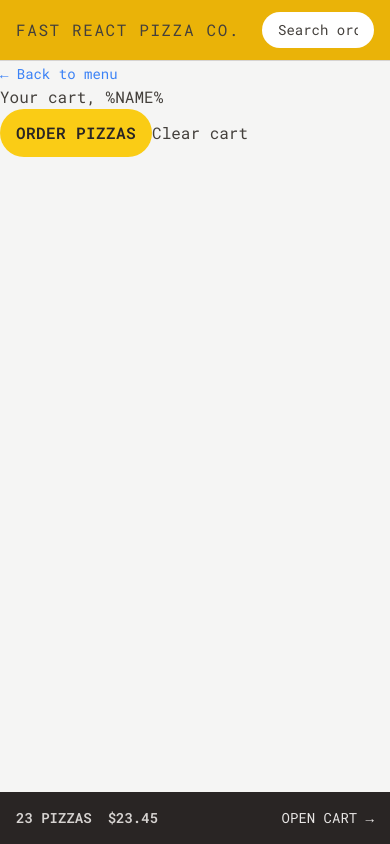
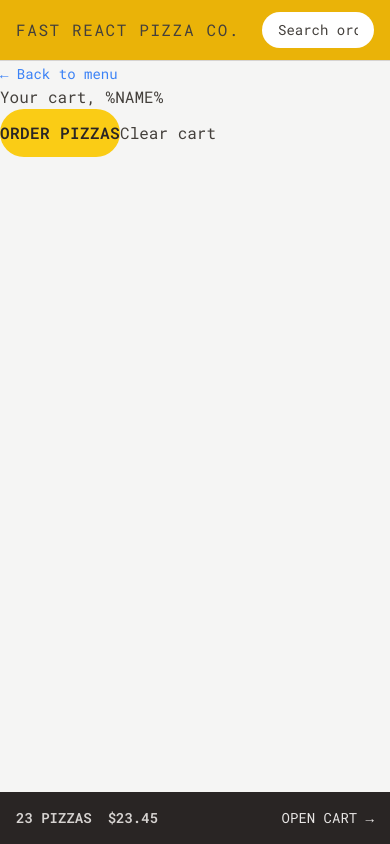
Before and after one commit to muyiwadosunmu/fast-react-pizza, a React (Vite) app: page /cart in a window 390 px wide. Built offline with nearby package versions, Linux system fonts and the light colour scheme.

Commit message:
Styling the menu

```diff
--- a/src/features/cart/Cart.jsx
+++ b/src/features/cart/Cart.jsx
@@ -37,7 +37,7 @@
       <h2>Your cart, %NAME%</h2>
 
       <div>
-        <Button to="/order/new">Order pizzas</Button>
+        <Button type="primary" to="/order/new">Order pizzas</Button>
         <button>Clear cart</button>
       </div>
     </div>
--- a/src/features/menu/Menu.jsx
+++ b/src/features/menu/Menu.jsx
@@ -5,7 +5,7 @@
   const menu = useLoaderData();
   console.log(menu);
   return (
-    <ul>
+    <ul className="divide-y divide-stone-300 px-2 ">
       {menu.map((pizza) => (
         <MenuItem pizza={pizza} key={pizza.id} />
       ))}
--- a/src/features/menu/MenuItem.jsx
+++ b/src/features/menu/MenuItem.jsx
@@ -1,16 +1,31 @@
+import Button from "../../ui/Button";
+/* eslint-disable react/prop-types */
 import { formatCurrency } from "../../utils/helpers";
 
 function MenuItem({ pizza }) {
   const { id, name, unitPrice, ingredients, soldOut, imageUrl } = pizza;
 
   return (
-    <li>
-      <img src={imageUrl} alt={name} />
-      <div>
-        <p>{name}</p>
-        <p>{ingredients.join(", ")}</p>
-        <div>
-          {!soldOut ? <p>{formatCurrency(unitPrice)}</p> : <p>Sold out</p>}
+    <li className="flex gap-4 py-2">
+      <img
+        className={`h-24 ${soldOut ? "opacity-70 grayscale" : ""}`}
+        src={imageUrl}
+        alt={name}
+      />
+      <div className="flex flex-grow flex-col pt-0.5">
+        <p className="font-medium">{name}</p>
+        <p className="text-sm capitalize italic text-stone-500">
+          {ingredients.join(", ")}
+        </p>
+        <div className="mt-auto flex flex-grow items-center justify-between">
+          {!soldOut ? (
+            <p className="text-sm font-medium uppercase text-stone-500">
+              {formatCurrency(unitPrice)}
+            </p>
+          ) : (
+            <p>Sold out</p>
+          )}
+          <Button type="small">Add to Cart</Button>
         </div>
       </div>
     </li>
--- a/src/features/order/CreateOrder.jsx
+++ b/src/features/order/CreateOrder.jsx
@@ -82,7 +82,7 @@
 
         <div>
           <input type="hidden" name="cart" value={JSON.stringify(cart)} />
-          <Button disabled={isSubmitting}>
+          <Button type="primary" disabled={isSubmitting}>
             {isSubmitting ? "Placing Order" : "Order now"}
           </Button>
         </div>
--- a/src/features/users/CreateUser.jsx
+++ b/src/features/users/CreateUser.jsx
@@ -25,7 +25,7 @@
 
       {username !== "" && (
         <div>
-          <Button>Start ordering</Button>
+          <Button type="primary">Start ordering</Button>
         </div>
       )}
     </form>
--- a/src/ui/Button.jsx
+++ b/src/ui/Button.jsx
@@ -1,16 +1,21 @@
 import { Link } from "react-router-dom";
 
-function Button({ children, disabled, to }) {
-  const className =
-    "inline-block rounded-full bg-yellow-400 px-4 py-3 font-semibold uppercase tracking-wide text-stone-800 transition-colors duration-300 hover:bg-yellow-300 focus:bg-yellow-300 focus:outline-none focus:ring focus:ring-yellow-300 focus:ring-offset-2 active:bg-slate-400 disabled:cursor-not-allowed sm:px-6 sm:py-4";
+function Button({ children, disabled, to, type }) {
+  const base =
+    "inline-block rounded-full bg-yellow-400 font-semibold uppercase tracking-wide text-stone-800 transition-colors duration-300 hover:bg-yellow-300 focus:bg-yellow-300 focus:outline-none focus:ring focus:ring-yellow-300 focus:ring-offset-2 active:bg-slate-400 disabled:cursor-not-allowed";
+
+  const styles = {
+    primary: base + "px-4 py-3 md:px-6 md:py-4",
+    small: base + " px-4 py-2 md:px-6 md:py-2.5 text-xs",
+  };
   if (to)
     return (
-      <Link className={className} to={to}>
+      <Link className={styles[type]} to={to}>
         {children}
       </Link>
     );
   return (
-    <button className={className} disabled={disabled}>
+    <button className={styles[type]} disabled={disabled}>
       {children}
     </button>
   );
```
